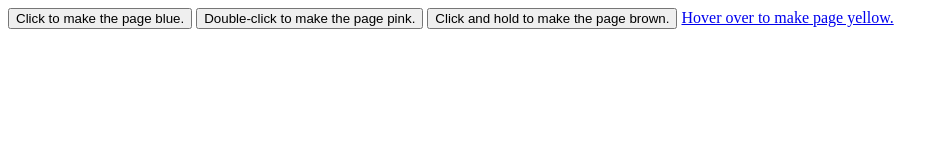
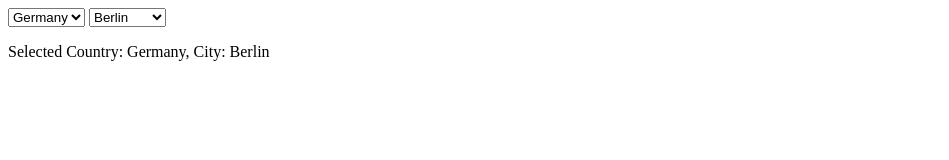
Before and after one commit to janina-k/jk_JS_retraining, a plain HTML site: page index.html in a window 1280 px wide. Shown: the whole page, without its empty margins (0-949 px from the left). Drawn offline with Linux system fonts and the light colour scheme.

Commit message:
hw 7 complete

```diff
--- a/hw7.js
+++ b/hw7.js
@@ -16,8 +16,9 @@
 
   // #2
 
+//   const paragraph = document.querySelector('#text');
+
 //   function changeCSS() {
-//     const paragraph = document.querySelector('#text');
 //     paragraph.style.color = 'orange';
 //     paragraph.style.fontSize = '20px';
 //     paragraph.style.fontFamily = 'Comic Sans MS';
@@ -25,28 +26,112 @@
 
   // #3
 
-  document.querySelector('#backgroundColour').addEventListener('click', () => {
-    document.body.style.backgroundColor = 'blue';
-  });
+//   document.querySelector('#backgroundColour').addEventListener('click', () => {
+//     document.body.style.backgroundColor = 'blue';
+//   });
 
-  document.querySelector('#pinkBtn').addEventListener('dblclick', () => {
-    document.body.style.backgroundColor = 'pink';
-  });
+//   document.querySelector('#pinkBtn').addEventListener('dblclick', () => {
+//     document.body.style.backgroundColor = 'pink';
+//   });
 
-  const brownBtn = document.querySelector('#brownBtn');
-  brownBtn.addEventListener('mousedown', () => {
-    document.body.style.backgroundColor = 'brown';
-  });
-  brownBtn.addEventListener('mouseup', () => {
-    document.body.style.backgroundColor = 'white';
-  });
+//   const brownBtn = document.querySelector('#brownBtn');
+//   brownBtn.addEventListener('mousedown', () => {
+//     document.body.style.backgroundColor = 'brown';
+//   });
+//   brownBtn.addEventListener('mouseup', () => {
+//     document.body.style.backgroundColor = 'white';
+//   });
 
-  const link = document.querySelector('#myLink');
-  link.addEventListener('mouseover', () => {
-    document.body.style.backgroundColor = 'yellow';
-  });
-  link.addEventListener('mouseout', () => {
-    document.body.style.backgroundColor = 'white';
-  });
+//   const link = document.querySelector('#myLink');
+//   link.addEventListener('mouseover', () => {
+//     document.body.style.backgroundColor = 'yellow';
+//   });
+//   link.addEventListener('mouseout', () => {
+//     document.body.style.backgroundColor = 'white';
+//   });
 
   // #4
+
+//   document.querySelector('#deleteBtn').addEventListener('click', () => {
+//     const select = document.querySelector('#mySelect');
+//     const selectedIndex = select.selectedIndex;
+
+//     if (selectedIndex !== -1) {
+//       select.remove(selectedIndex);
+//     } else {
+//       alert("No item selected.");
+//     }
+//   });
+
+  // #5
+
+    // const button = document.querySelector('#myButton');
+    // const message = document.querySelector('#message');
+
+    // // Click event
+    // button.addEventListener('click', () => {
+    //   message.textContent = 'I was pressed!';
+    // });
+
+    // // Mouse enter (hover)
+    // button.addEventListener('mouseover', () => {
+    //   message.textContent = 'Mouse on me!';
+    // });
+
+    // // Mouse leave
+    // button.addEventListener('mouseout', () => {
+    //   message.textContent = 'Mouse is not on me!';
+    // });
+
+    // #6
+
+    // const widthSpan = document.querySelector('#width');
+    // const heightSpan = document.querySelector('#height');
+
+    // function updateSize() {
+    //   widthSpan.textContent = window.innerWidth;
+    //   heightSpan.textContent = window.innerHeight;
+    // }
+
+    // updateSize();
+
+    // window.addEventListener('resize', updateSize);
+
+    // #7
+
+    const countrySelect = document.querySelector('#country');
+    const citySelect = document.querySelector('#cities');
+    const output = document.querySelector('#output');
+
+    const citiesByCountry = {
+        ger: ['Berlin', 'Munich', 'Hamburg'],
+        usa: ['New York', 'Chicago', 'Washington', 'Boston'],
+        ukr: ['Kyiv', 'Lviv', 'Odessa']
+      };
+
+      function updateCities() {
+        const selectedCountry = countrySelect.value;
+        const cities = citiesByCountry[selectedCountry];
+
+        citySelect.innerHTML = '';
+
+        cities.forEach(city => {
+            const option = document.createElement('option');
+            option.value = city.toLowerCase();
+            option.textContent = city;
+            citySelect.appendChild(option);
+          });
+
+          updateOutput();
+        }
+
+        function updateOutput() {
+          const selectedCountryText = countrySelect.options[countrySelect.selectedIndex].text;
+          const selectedCityText = citySelect.options[citySelect.selectedIndex].text;
+          output.textContent = `Selected Country: ${selectedCountryText}, City: ${selectedCityText}`;
+        }
+
+        updateCities();
+
+        countrySelect.addEventListener('change', updateCities);
+        citySelect.addEventListener('change', updateOutput);
--- a/index.html
+++ b/index.html
@@ -78,13 +78,43 @@
 
     </div> -->
 
-    <button id="backgroundColour">Click to make the page blue.</button>
+    <!-- <button id="backgroundColour">Click to make the page blue.</button>
     <button id="pinkBtn">Double-click to make the page pink.</button>
     <button id="brownBtn">Click and hold to make the page brown.</button>
 
         <a id="myLink" href="https://www.example.com" target="_blank">Hover over to make page yellow.</a>
+ -->
 
+ <!-- <select id="mySelect">
+    <option value="1">Peter</option>
+    <option value="2">John</option>
+    <option value="3">Alise</option>
+    <option value="4">Alex</option>
+    <option value="5">Iren</option>
+  </select>
 
+  <button id="deleteBtn">Choose and Delete</button> -->
+
+  <!-- <button id="myButton">Live button!</button>
+
+  <p id="message"></p> -->
+
+  <!-- <p>
+    Width: <span id="width"></span>,
+    Height: <span id="height"></span>
+  </p> -->
+
+    <select name="country" id="country">
+
+        <option value="ger">Germany</option>
+        <option value="usa">USA</option>
+        <option value="ukr">Ukraine</option>
+    </select>
+
+    <select name="cities" id="cities">
+    </select>
+
+    <p id="output"></p>
 
     <!-- <script src="hw1.js"></script> -->
     <!-- <script src="hw2.js"></script> -->
```
